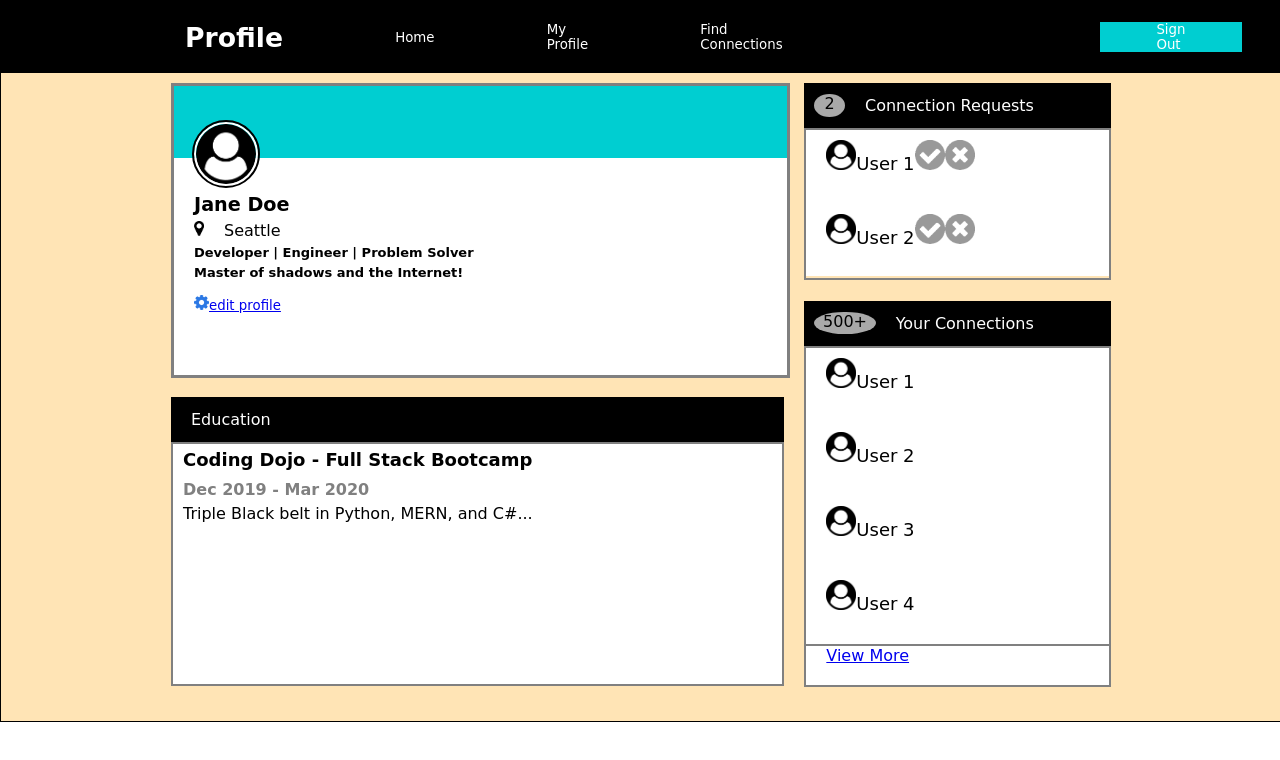
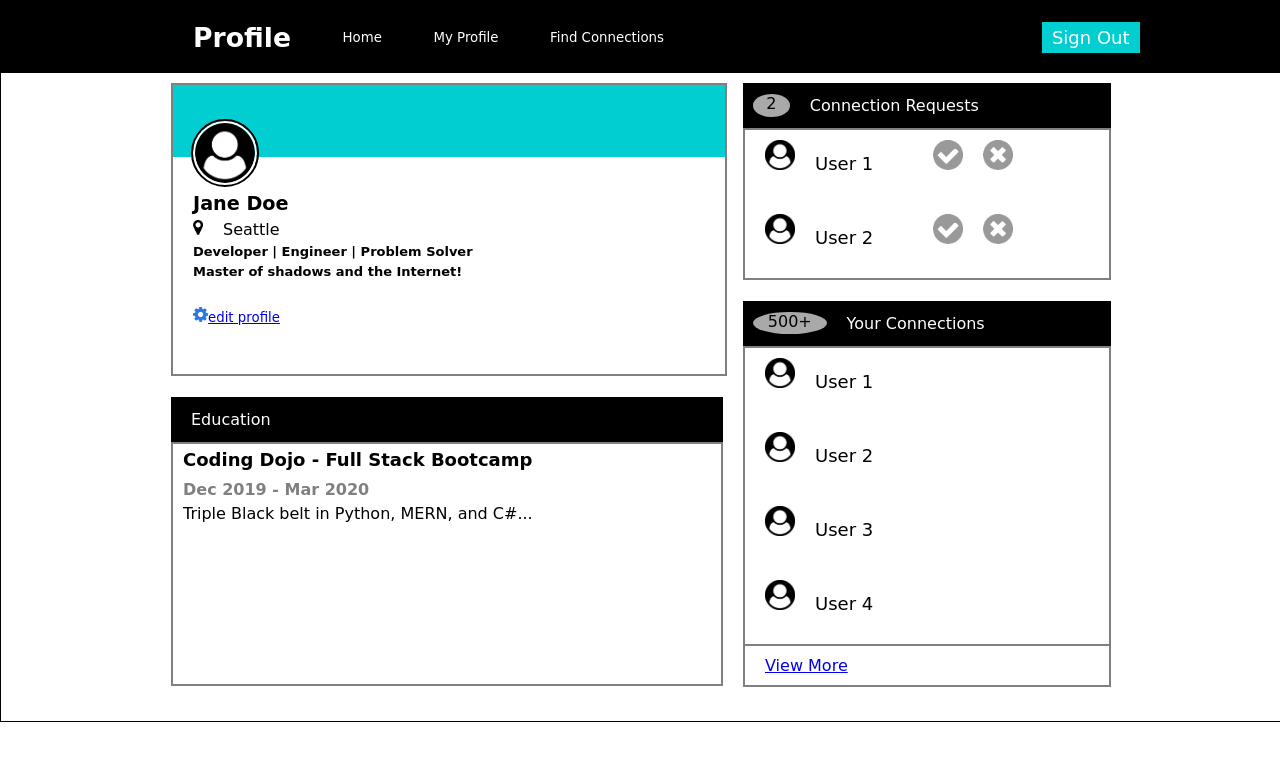
Before and after one commit to gamesBrown/profilepage_rekt, a plain HTML site: page index.html in a window 1280 px wide. Drawn offline with Linux system fonts and the light colour scheme.

Commit message:
i deed it

```diff
--- a/index.html
+++ b/index.html
@@ -51,10 +51,10 @@
 
         </div>
         <div class="second column">
-          <div class="subcontent"><div class="label"><div class="circle">2</div><span class="labelText">Connection Requests</span></div><div class="userBox"><ul><li><img src="icons/user-circle.png" alt="first user">User 1<img src="icons/accept-circle.png" alt="accept circle"><img src="icons/close-circle.png" alt="close circle"></li>
-            <li><img src="icons/user-circle.png" alt="second user">User 2<img src="icons/accept-circle.png" alt="accept circle"><img src="icons/close-circle.png" alt="close circle"></li></ul></div></div>
-          <div class="subcontent connections"><div class="label"><div class="oval">500+</div><span class="labelText">Your Connections</span></div><div class="userBox"><ul><li><img src="icons/user-circle.png" alt="first user">User 1</li>
-            <li><img src="icons/user-circle.png" alt="second user">User 2</li><li><img src="icons/user-circle.png" alt="second user">User 3</li><li><img src="icons/user-circle.png" alt="second user">User 4</li></ul></div><div class="viewMore"><a href="#">View More</a></div></div></div>
+          <div class="subcontent"><div class="label"><div class="circle">2</div><span class="labelText">Connection Requests</span></div><div class="userBox"><ul><li><img src="icons/user-circle.png" alt="first user"class=spaceUser>User 1<img src="icons/accept-circle.png" alt="accept circle" class="icons"><img src="icons/close-circle.png" alt="close circle"></li>
+            <li><img src="icons/user-circle.png" alt="second user" class=spaceUser>User 2<img src="icons/accept-circle.png" alt="accept circle"class="icons"><img src="icons/close-circle.png" alt="close circle"></li></ul></div></div>
+          <div class="subcontent connections"><div class="label"><div class="oval">500+</div><span class="labelText">Your Connections</span></div><div class="userBox"><ul><li><img src="icons/user-circle.png" alt="first user" class=spaceUser>User 1</li>
+            <li><img src="icons/user-circle.png" alt="second user" class=spaceUser>User 2</li><li><img src="icons/user-circle.png" alt="second user" class=spaceUser>User 3</li><li><img src="icons/user-circle.png" alt="second user" class=spaceUser>User 4</li></ul></div><div class="viewMore"><a href="#">View More</a></div></div></div>
         </div>
       </div>
     </div>
--- a/styles.css
+++ b/styles.css
@@ -9,7 +9,7 @@
 
     width: 1280px;
     height: 720px;
-    background-color: moccasin;
+
     border:1px solid black;
     display: flex;
     flex-direction: column;
@@ -29,16 +29,16 @@
     display:flex;
     align-items: center;
     justify-content: space-between;
-
-    padding-left: 10%;
+    width: 100%;
+    padding-left: 15%;
 
 }
 .nav-links >*{
     list-style-type: none;
-    padding-left: 15%;
-    padding-right: 15%;
+
+
     font-family: cursive;
-    font-size: smaller;
+    font-size: smaller;68
 
 
 
@@ -61,7 +61,7 @@
 
 }
 .first{
-    flex:2;
+    flex:1.5
 
 }
 .second{
@@ -82,9 +82,14 @@
     flex:2;
 }
 .signout{
-    margin-left:70%;
-
-
+    justify-self: end;
+    margin-right: 13%;
+    margin-left: 30%;
+    padding-left: 10px;
+    padding-right: 10px;
+    padding-top: 5px;
+    padding-bottom: 5px;
+    font-size: large;
     background-color: darkturquoise;
 
 }
@@ -98,7 +103,7 @@
     width :100%;
     height :100%;
     background-color: white;
-    border: 3px solid gray;
+    border: 2px solid gray;
     align-self: center;
 
 
@@ -150,7 +155,8 @@
 }
 .editProfile{
     font-size: smaller;
-    margin-top: 15px;
+
+    margin-top: 5%;
 
 
 
@@ -199,13 +205,14 @@
     font-family: cursive;
 }
 .boxMe >h4{
-    margin-top: 10px;
+
     color: gray;
 }
 .boxMe >h2{
 
 
     font-size: large;
+    margin-bottom: 10px;
 }
 
 .userBox{
@@ -240,6 +247,13 @@
 
 }
 
+.icons{
+    margin-left: 60px;
+    margin-right: 20px;
+}
+.spaceUser{
+    padding-right: 20px;
+}
 
 .boxMe{
 
@@ -251,8 +265,10 @@
     border: 2px solid grey;
     height: 10%;
     border-top :0px;
+    display: flex;
+    align-items: center;
 }
 .viewMore > a{
-    margin-top: 10px;
+
     margin-left: 20px;
 }
```
